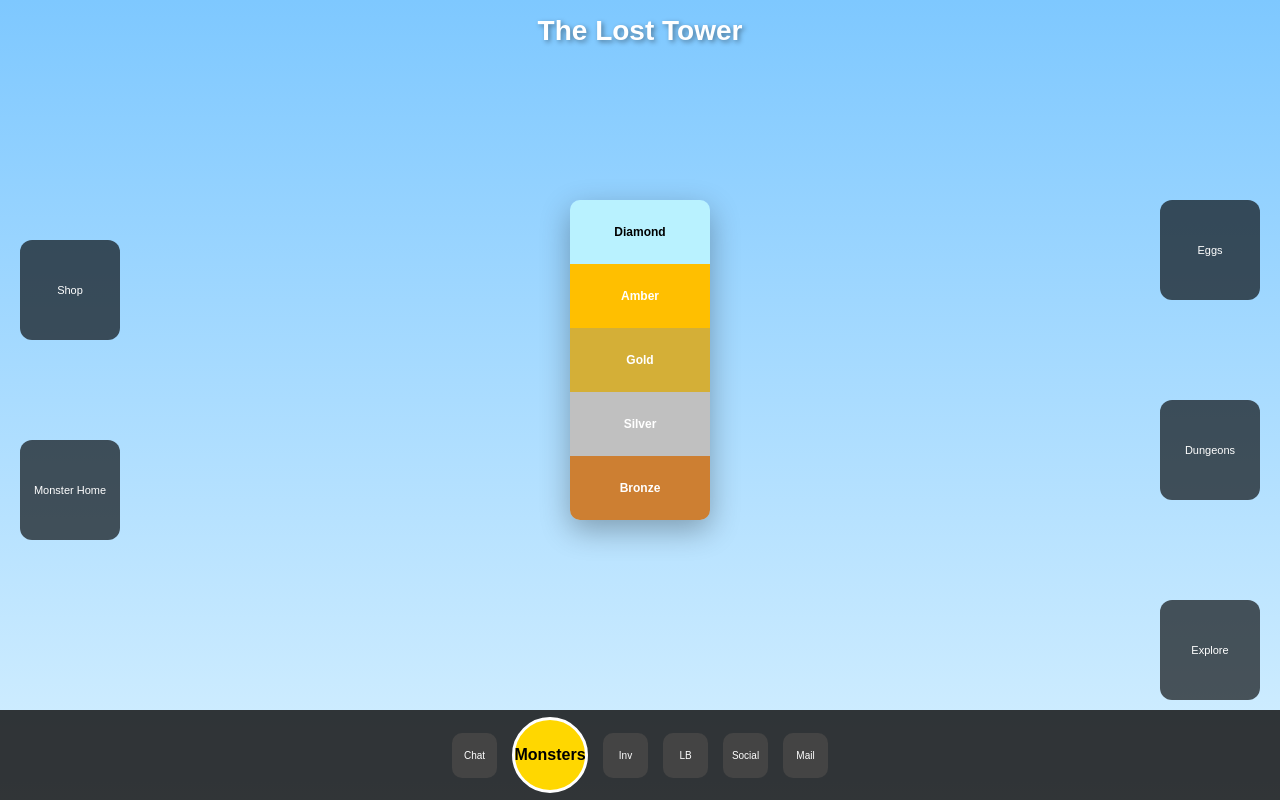
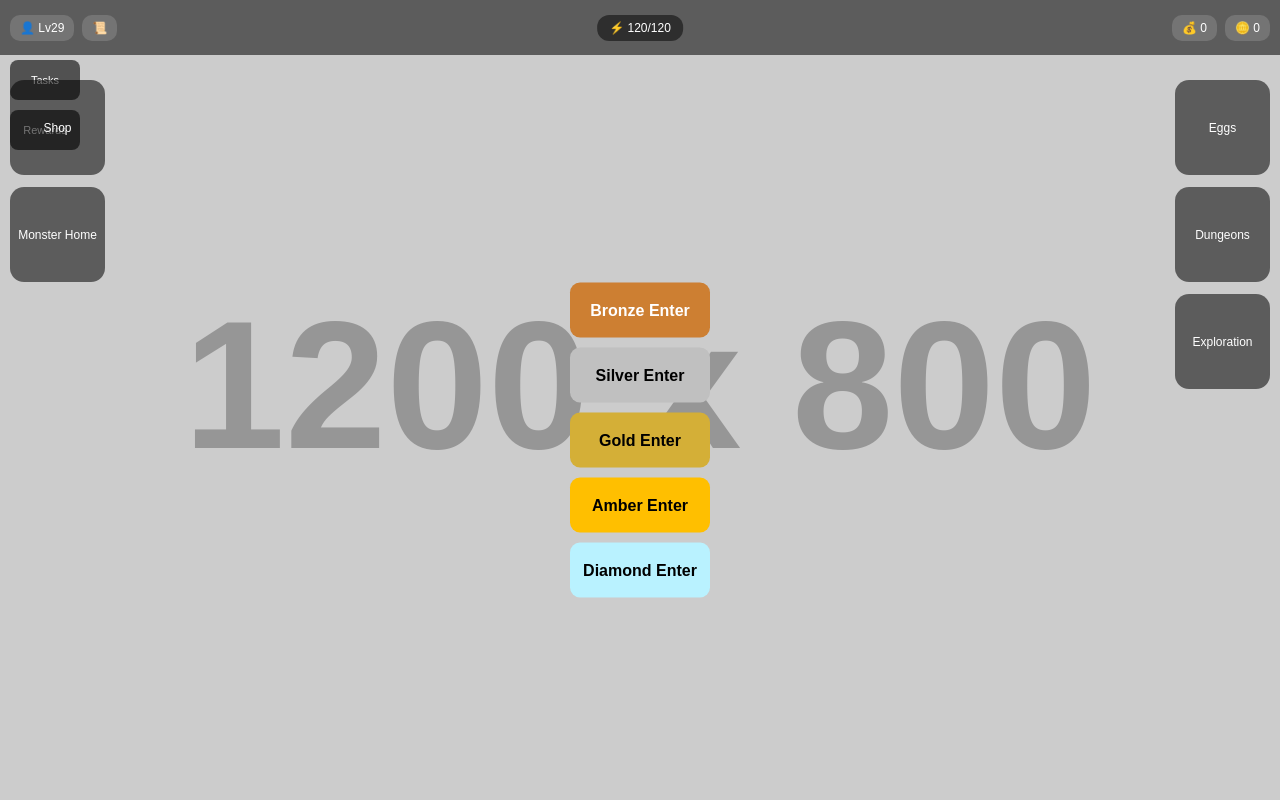
Before and after one commit to Failure-failure/Haypi-Monsters-TLT, a plain HTML site: page index.html in a window 1280 px wide. Drawn offline with Linux system fonts and the light colour scheme; placeholder pictures from the web are drawn by us.

Commit message:
Refactor HTML structure and styles for layout

```diff
--- a/index.html
+++ b/index.html
@@ -10,110 +10,99 @@
     font-family: Arial, sans-serif;
     overflow: hidden;
     height: 100vh;
-    background: linear-gradient(#7ec8ff, #d6f0ff);
+    background: url('https://via.placeholder.com/1200x800/87ceeb/ffffff') center/cover no-repeat;
   }
 
-  .sky-title {
+  /* TOP BAR */
+  .top-bar {
     position: absolute;
-    top: 15px;
+    top: 0;
+    left: 0;
     width: 100%;
-    text-align: center;
-    font-size: 28px;
-    font-weight: bold;
+    height: 55px;
+    background: rgba(0,0,0,0.55);
+    display: flex;
+    align-items: center;
+    justify-content: space-between;
+    padding: 0 10px;
     color: white;
-    text-shadow: 2px 2px 5px rgba(0,0,0,0.4);
+    box-sizing: border-box;
   }
 
-  /* Tower center */
-  .tower {
-    position: absolute;
-    top: 45%;
-    left: 50%;
-    transform: translate(-50%, -50%);
-    width: 140px;
-    height: 320px;
+  .top-left, .top-right {
     display: flex;
-    flex-direction: column-reverse;
-    border-radius: 10px;
-    overflow: hidden;
-    box-shadow: 0 10px 30px rgba(0,0,0,0.3);
+    gap: 8px;
+    align-items: center;
   }
 
-  .floor {
-    flex: 1;
-    display: flex;
-    align-items: center;
-    justify-content: center;
+  .pill {
+    background: rgba(255,255,255,0.15);
+    padding: 6px 10px;
+    border-radius: 10px;
     font-size: 12px;
-    font-weight: bold;
-    color: white;
   }
 
-  .bronze { background: #cd7f32; }
-  .silver { background: #c0c0c0; }
-  .gold { background: #d4af37; }
-  .amber { background: #ffbf00; }
-  .diamond { background: #b9f2ff; color: black; }
+  .energy {
+    position: absolute;
+    left: 50%;
+    transform: translateX(-50%);
+    background: rgba(0,0,0,0.5);
+    padding: 6px 12px;
+    border-radius: 12px;
+    font-size: 12px;
+  }
 
-  /* Scatter menu buttons */
-  .menu-btn {
+  /* LEFT SIDE ICONS */
+  .left-ui {
     position: absolute;
-    width: 90px;
-    height: 90px;
-    background: rgba(0,0,0,0.65);
+    left: 10px;
+    top: 80px;
+    display: flex;
+    flex-direction: column;
+    gap: 12px;
+  }
+
+  /* RIGHT SIDE WORLD NODES */
+  .right-ui {
+    position: absolute;
+    right: 10px;
+    top: 80px;
+    display: flex;
+    flex-direction: column;
+    gap: 12px;
+  }
+
+  .node {
+    width: 95px;
+    height: 95px;
+    background: rgba(0,0,0,0.55);
     color: white;
     display: flex;
     align-items: center;
     justify-content: center;
+    border-radius: 14px;
     text-align: center;
-    border-radius: 12px;
-    cursor: pointer;
-    font-size: 11px;
-    padding: 5px;
-  }
-
-  /* Left side scattered */
-  .shop { left: 20px; top: 30%; }
-  .monster-home { left: 20px; top: 55%; }
-
-  /* Right side scattered */
-  .eggs { right: 20px; top: 25%; }
-  .dungeons { right: 20px; top: 50%; }
-  .explore { right: 20px; top: 75%; }
-
-  /* Bottom bar */
-  .bottom-bar {
-    position: absolute;
-    bottom: 0;
-    width: 100%;
-    height: 90px;
-    background: rgba(20, 20, 20, 0.85);
-    display: flex;
-    align-items: center;
-    justify-content: center;
-    gap: 15px;
-  }
-
-  .icon {
-    width: 45px;
-    height: 45px;
-    background: #444;
-    border-radius: 10px;
-    display: flex;
-    align-items: center;
-    justify-content: center;
-    color: white;
-    font-size: 10px;
+    font-size: 12px;
     cursor: pointer;
   }
 
-  /* FIXED CENTER MONSTER BUTTON */
-  .monster-btn {
-    width: 70px;
-    height: 70px;
-    background: gold;
-    border-radius: 50%;
-    border: 3px solid white;
+  /* CENTER TOWER AREA */
+  .tower-area {
+    position: absolute;
+    top: 55%;
+    left: 50%;
+    transform: translate(-50%, -50%);
+    display: flex;
+    flex-direction: column;
+    align-items: center;
+    gap: 10px;
+  }
+
+  .tower-floor {
+    width: 140px;
+    height: 55px;
+    background: rgba(255,255,255,0.8);
+    border-radius: 10px;
     display: flex;
     align-items: center;
     justify-content: center;
@@ -121,38 +110,80 @@
     cursor: pointer;
   }
 
+  .bronze { background: #cd7f32; color: white; }
+  .silver { background: #c0c0c0; }
+  .gold { background: #d4af37; }
+  .amber { background: #ffbf00; }
+  .diamond { background: #b9f2ff; }
+
+  /* TASK / REWARDS */
+  .task-rewards {
+    position: absolute;
+    left: 10px;
+    top: 60px;
+    display: flex;
+    flex-direction: column;
+    gap: 10px;
+  }
+
+  .small-btn {
+    width: 70px;
+    height: 40px;
+    background: rgba(0,0,0,0.6);
+    color: white;
+    display: flex;
+    align-items: center;
+    justify-content: center;
+    border-radius: 8px;
+    font-size: 11px;
+    cursor: pointer;
+  }
+
 </style>
 </head>
 <body>
 
-<div class="sky-title">The Lost Tower</div>
+<!-- TOP BAR -->
+<div class="top-bar">
+  <div class="top-left">
+    <div class="pill">👤 Lv29</div>
+    <div class="pill">📜</div>
+  </div>
 
-<!-- Tower -->
-<div class="tower">
-  <div class="floor bronze">Bronze</div>
-  <div class="floor silver">Silver</div>
-  <div class="floor gold">Gold</div>
-  <div class="floor amber">Amber</div>
-  <div class="floor diamond">Diamond</div>
+  <div class="energy">⚡ 120/120</div>
+
+  <div class="top-right">
+    <div class="pill">💰 0</div>
+    <div class="pill">🪙 0</div>
+  </div>
 </div>
 
-<!-- Left side -->
-<div class="menu-btn shop" onclick="openShop()">Shop</div>
-<div class="menu-btn monster-home" onclick="openMonsterHome()">Monster Home</div>
+<!-- TASK / REWARDS -->
+<div class="task-rewards">
+  <div class="small-btn" onclick="openTasks()">Tasks</div>
+  <div class="small-btn" onclick="openRewards()">Rewards</div>
+</div>
 
-<!-- Right side -->
-<div class="menu-btn eggs" onclick="openEggs()">Eggs</div>
-<div class="menu-btn dungeons" onclick="openDungeons()">Dungeons</div>
-<div class="menu-btn explore" onclick="openExplore()">Explore</div>
+<!-- LEFT SIDE (like shop etc) -->
+<div class="left-ui">
+  <div class="node" onclick="openShop()">Shop</div>
+  <div class="node" onclick="openMonsterHome()">Monster Home</div>
+</div>
 
-<!-- Bottom bar -->
-<div class="bottom-bar">
-  <div class="icon" onclick="openChat()">Chat</div>
-  <div class="monster-btn" onclick="openMonsters()">Monsters</div>
-  <div class="icon" onclick="openInventory()">Inv</div>
-  <div class="icon" onclick="openLeaderboard()">LB</div>
-  <div class="icon" onclick="openSocial()">Social</div>
-  <div class="icon" onclick="openMail()">Mail</div>
+<!-- RIGHT SIDE (world systems) -->
+<div class="right-ui">
+  <div class="node" onclick="openEggs()">Eggs</div>
+  <div class="node" onclick="openDungeons()">Dungeons</div>
+  <div class="node" onclick="openExplore()">Exploration</div>
+</div>
+
+<!-- CENTER TOWER -->
+<div class="tower-area">
+  <div class="tower-floor bronze" onclick="enterFloor('bronze')">Bronze Enter</div>
+  <div class="tower-floor silver" onclick="enterFloor('silver')">Silver Enter</div>
+  <div class="tower-floor gold" onclick="enterFloor('gold')">Gold Enter</div>
+  <div class="tower-floor amber" onclick="enterFloor('amber')">Amber Enter</div>
+  <div class="tower-floor diamond" onclick="enterFloor('diamond')">Diamond Enter</div>
 </div>
 
 <script src="game.js"></script>
```
